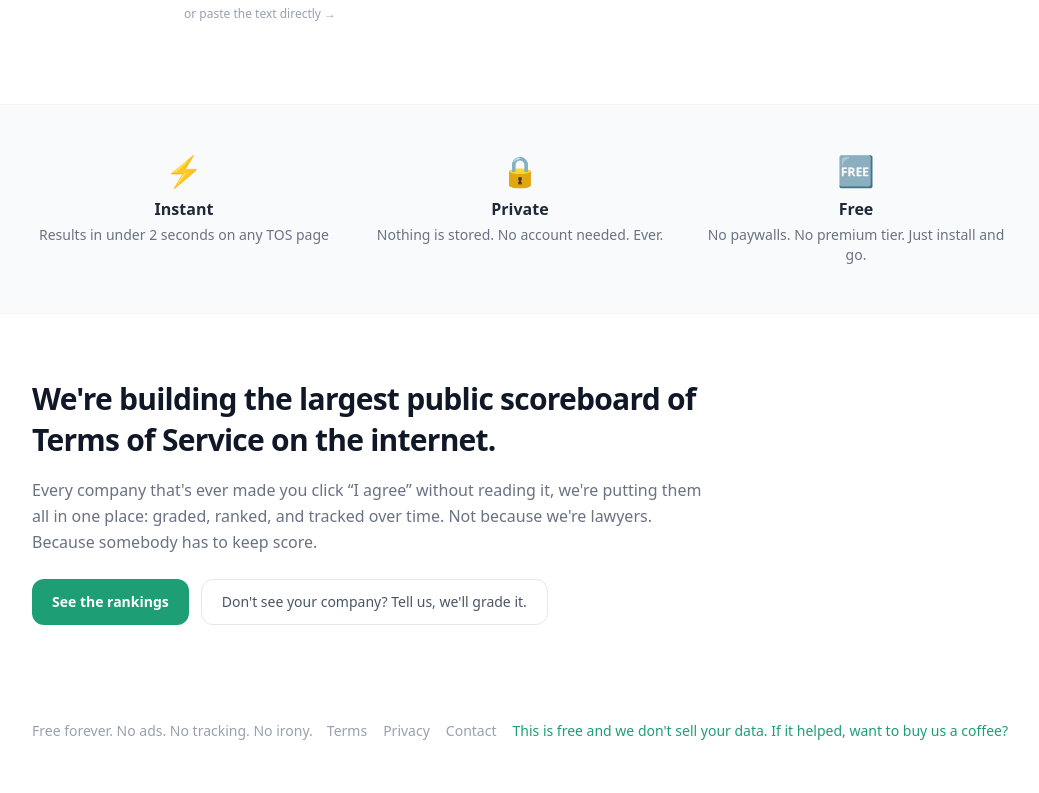
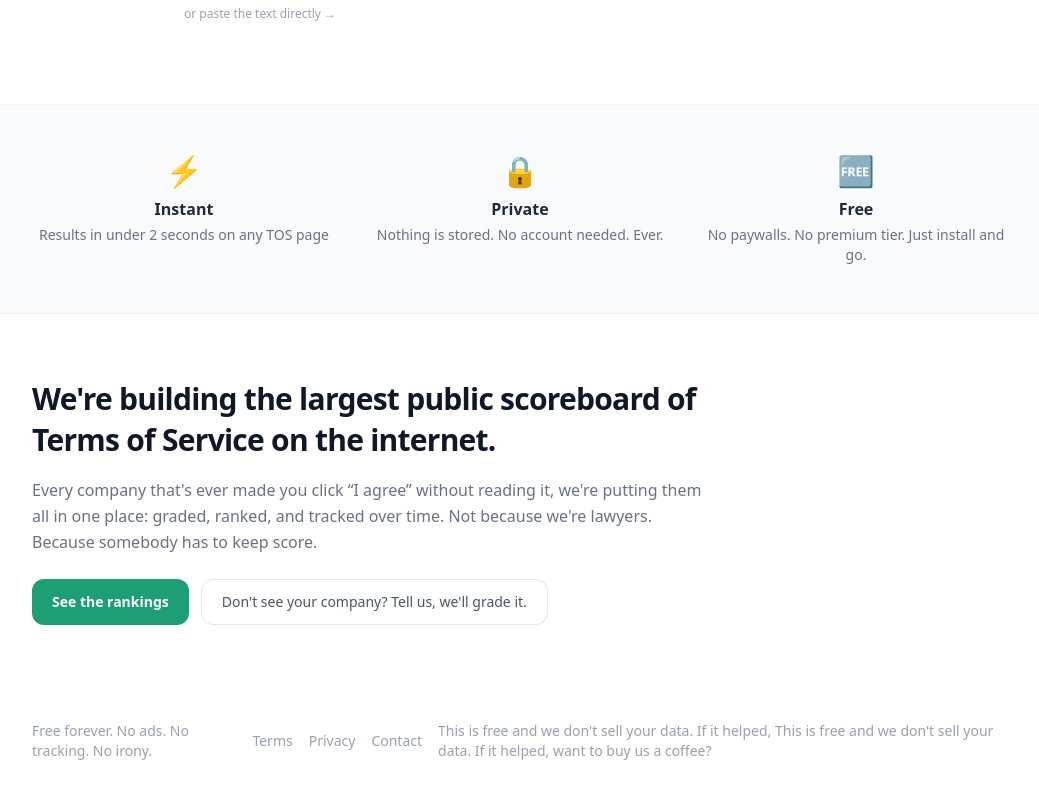
Before and after one commit to josepablomujica/whoreadtos, a Next.js app in the folder web/: page / in a window 1280 px wide. Shown: the part 632-1425 px from the top of the page, without its empty margins (120-1159 px from the left). Built offline with nearby package versions, Linux system fonts and the light colour scheme.

Commit message:
fix: migrate home footer ko-fi link to KofiLink component
Co-Authored-By: Claude Sonnet 4.6 <noreply@anthropic.com>

```diff
--- a/web/app/page.tsx
+++ b/web/app/page.tsx
@@ -1,6 +1,7 @@
 import Link from 'next/link';
 import AnalyzeForm from './AnalyzeForm';
 import Nav from '@/app/components/Nav';
+import KofiLink from '@/app/components/KofiLink';
 
 export default function Home() {
 
@@ -96,14 +97,7 @@ export default function Home() {
           <Link href="/terms" className="hover:text-[#1D9E75] transition-colors">Terms</Link>
           <Link href="/privacy" className="hover:text-[#1D9E75] transition-colors">Privacy</Link>
           <Link href="/contact" className="hover:text-[#1D9E75] transition-colors">Contact</Link>
-          <a
-            href="https://ko-fi.com/wereadtos"
-            target="_blank"
-            rel="noopener noreferrer"
-            className="text-[#1D9E75] hover:underline"
-          >
-            This is free and we don&apos;t sell your data. If it helped, want to buy us a coffee?
-          </a>
+          <span>This is free and we don&apos;t sell your data. If it helped,{' '}<KofiLink /></span>
         </div>
       </footer>
     </div>
```
